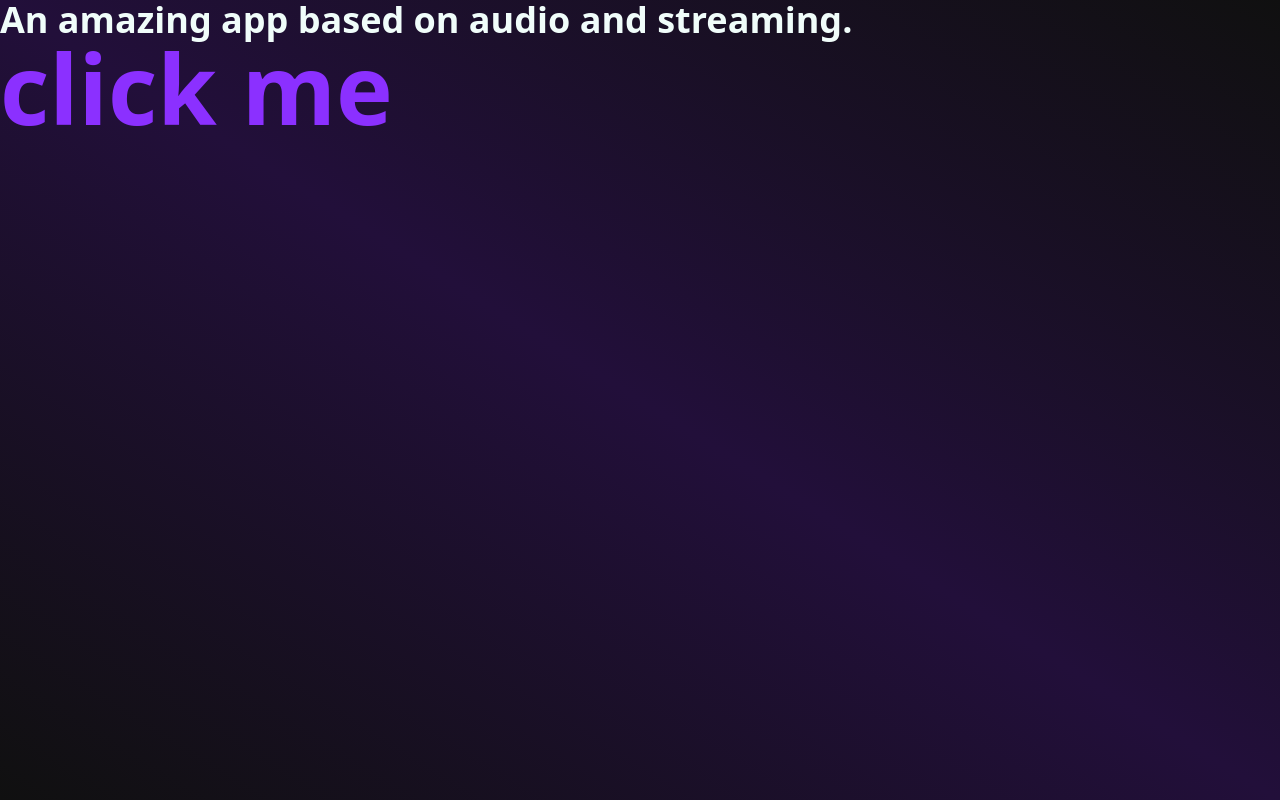
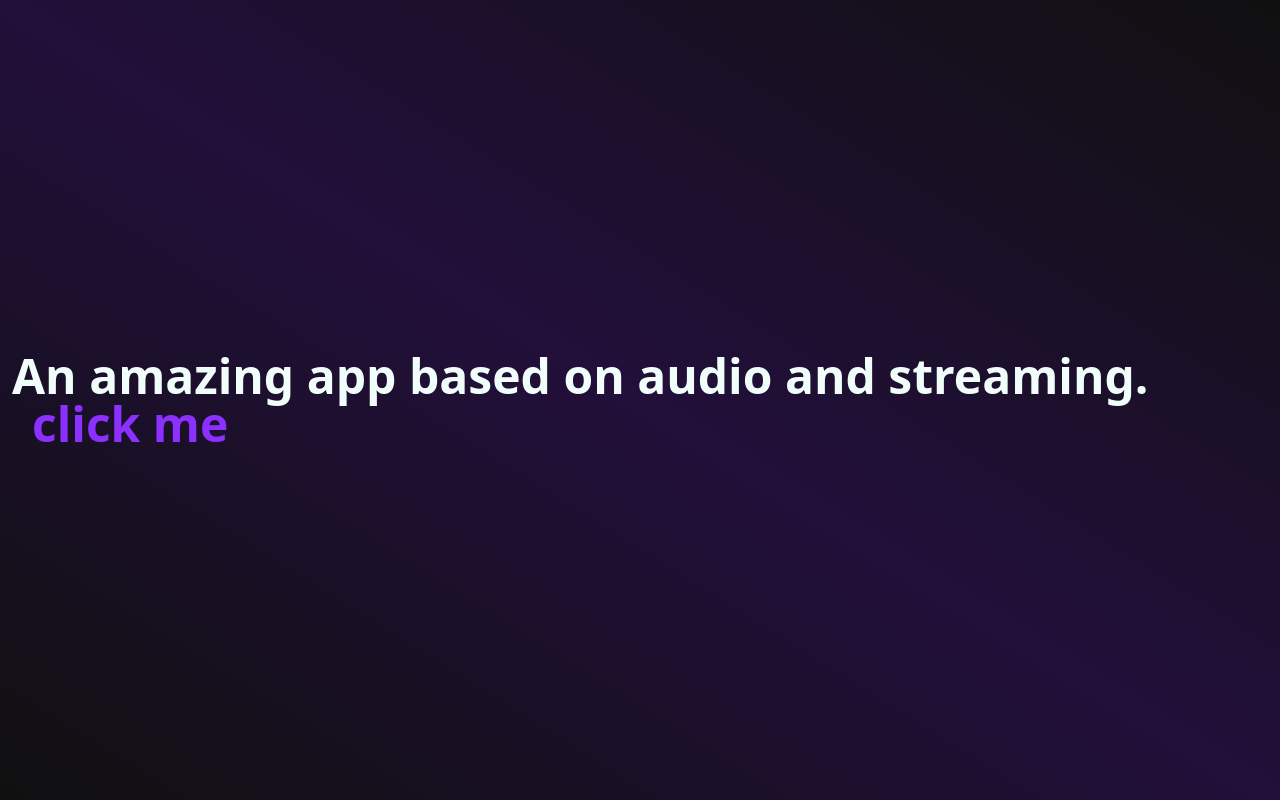
Before and after one commit to Loloming/Sphere, a React (Vite) app in the folder VoiceHub/: page / in a window 1280 px wide. Built offline with nearby package versions, Linux system fonts and the light colour scheme.

Commit message:
fix: h3 is in the middle page

```diff
--- a/VoiceHub/src/components/LandingPage/LandingPage.jsx
+++ b/VoiceHub/src/components/LandingPage/LandingPage.jsx
@@ -5,11 +5,11 @@ export default function LandinPage() {
   return (
     <>
       <div className="shadow-2xl" />
-      <article className="bg-gradient-to-tr  from-sixty-percent via-thirty-percent to-sixty-percent min-h-screen">
-        <h3 className="text-4xl font-semibold text-teal-50">
+      <article className="flex flex-col justify-center pl-3 bg-gradient-to-tr  from-sixty-percent via-thirty-percent to-sixty-percent min-h-screen">
+        <h3 className="text-5xl font-semibold text-teal-50">
           An amazing app based on audio and streaming.
         </h3>
-        <h4 className="text-8xl font-semibold text-ten-percent"> click me </h4>
+        <h4 className="text-5xl pl-5 font-semibold text-ten-percent"> click me </h4>
       </article>
     </>
   );
```
Also changed, not shown: 1 other file (tests, documents, lock files or other folders).
